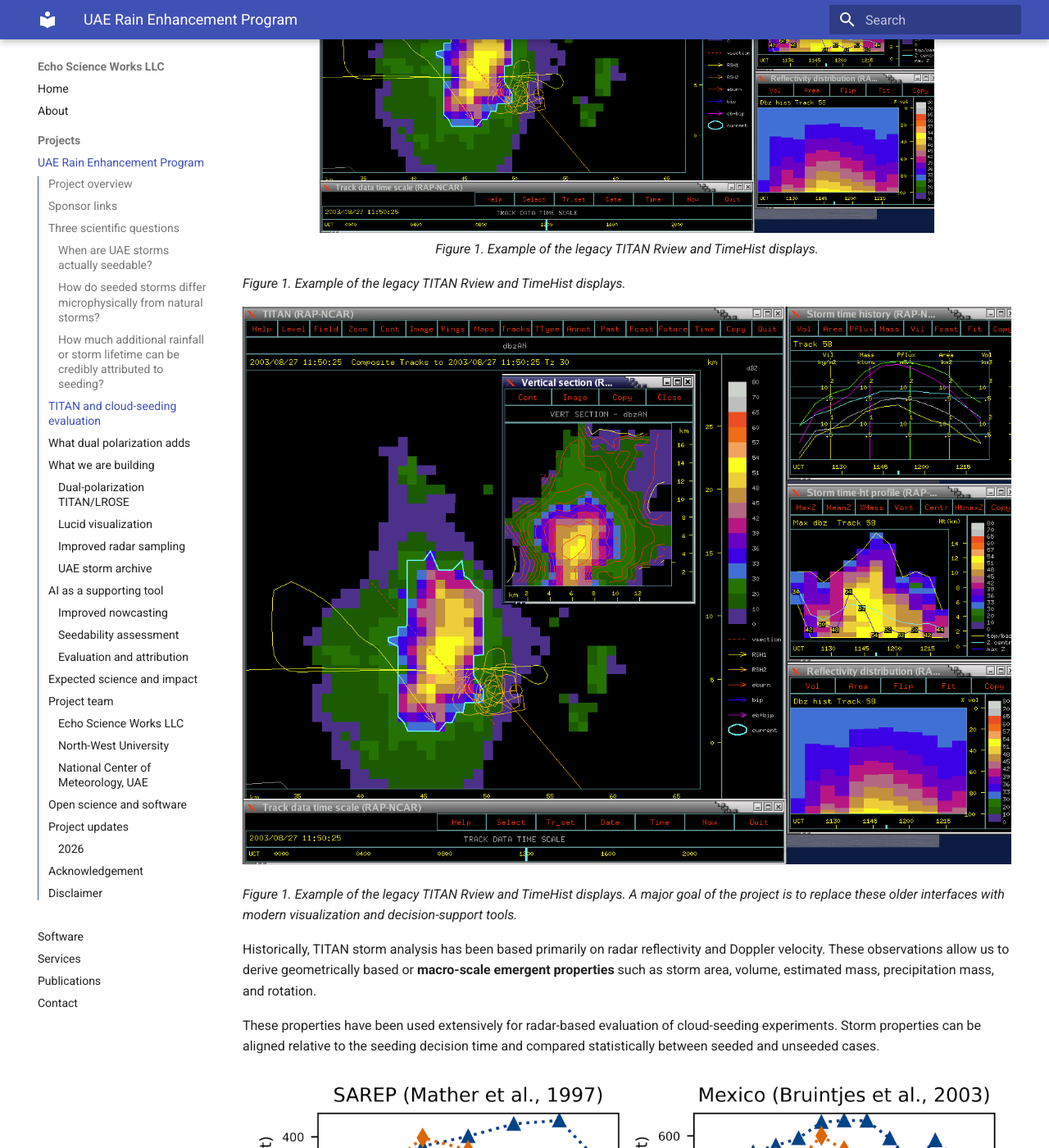
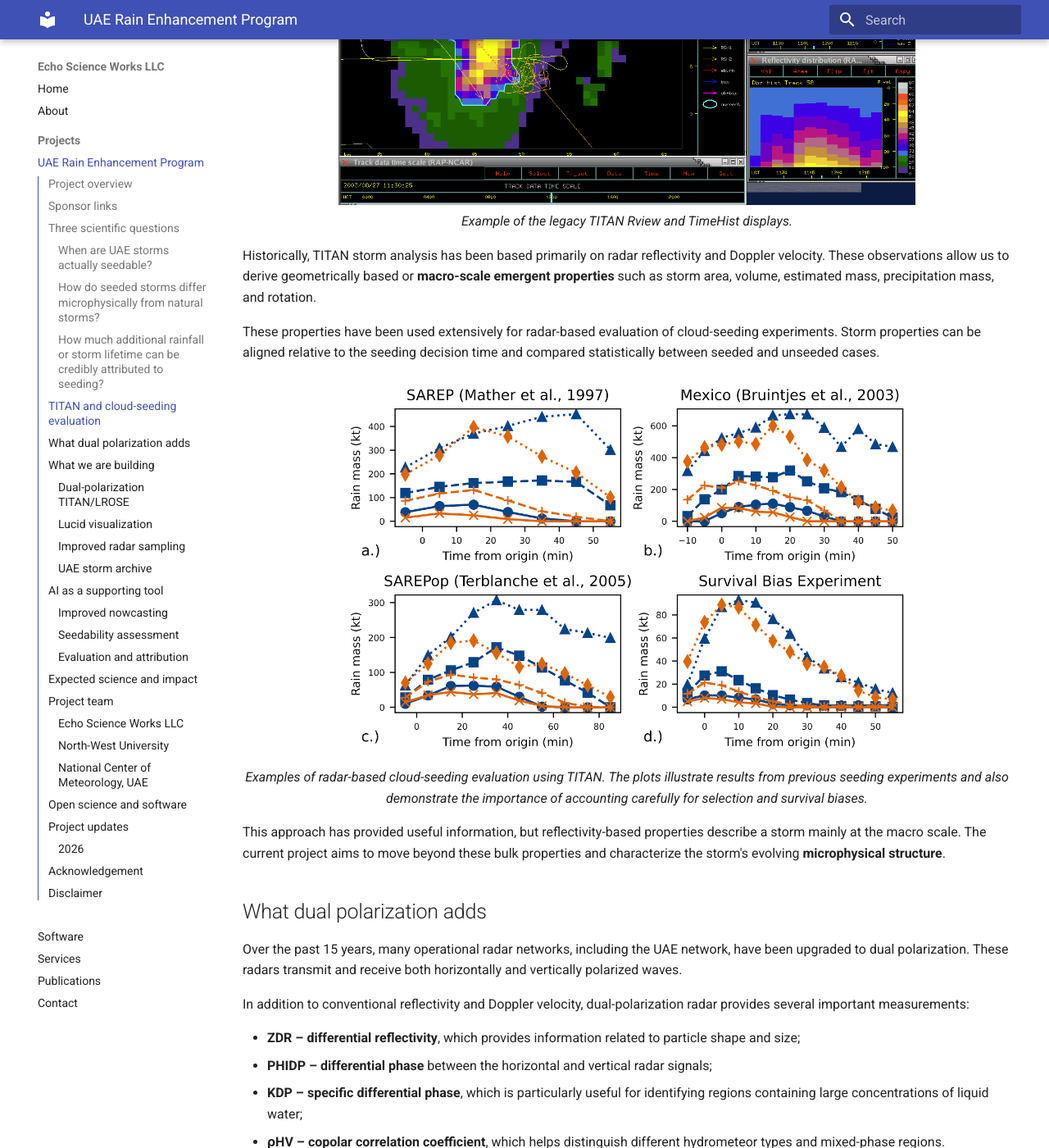
Before and after one commit to mike-dixon/echoscienceworks, an MkDocs documentation site: the page built from docs/uaerep.md, in a window 1280 px wide and 1400 px high, scrolled down 1892 px. Shown: the whole window at 82% size. Built offline with MkDocs 1.6.1 and Material for MkDocs 9.7.7, drawn with Linux system fonts in a browser that asks for light colours; some of the changed text lies outside the part shown.

Commit message:
Adding figures to uaerep

```diff
--- a/docs/uaerep.md
+++ b/docs/uaerep.md
@@ -44,24 +44,22 @@ The legacy LROSE Rview and TimeHist displays were developed to support these act
 <p align="center">
   <img src="/images/uaerep/titan-rview-timehist.png"
        alt="TITAN Rview and TimeHist displays"
-       style="width: 80%;">
+       style="width: 75%;">
   <br>
-  <em>Figure 1. Example of the legacy TITAN Rview and TimeHist displays.</em>
+  <em>Example of the legacy TITAN Rview and TimeHist displays.</em>
 </p>
-
-*Figure 1. Example of the legacy TITAN Rview and TimeHist displays.*
-
-![Legacy TITAN Rview and TimeHist displays showing storm and aircraft tracks, radar plan view and vertical section, and storm-track time history.](images/uaerep/titan-rview-timehist.png)
-
-*Figure 1. Example of the legacy TITAN Rview and TimeHist displays. A major goal of the project is to replace these older interfaces with modern visualization and decision-support tools.*
 
 Historically, TITAN storm analysis has been based primarily on radar reflectivity and Doppler velocity. These observations allow us to derive geometrically based or **macro-scale emergent properties** such as storm area, volume, estimated mass, precipitation mass, and rotation.
 
 These properties have been used extensively for radar-based evaluation of cloud-seeding experiments. Storm properties can be aligned relative to the seeding decision time and compared statistically between seeded and unseeded cases.
 
-![Radar-based seeding evaluation plots comparing seeded and unseeded storm populations in previous experiments and illustrating potential survival bias.](images/uaerep/seeding-evaluation.png)
-
-*Figure 2. Examples of radar-based cloud-seeding evaluation using TITAN. The plots illustrate results from previous seeding experiments and also demonstrate the importance of accounting carefully for selection and survival biases.*
+<p align="center">
+  <img src="/images/uaerep/seeding-evaluation.png"
+       alt="Seeding evaluation statistics"
+       style="width: 75%;">
+  <br>
+  <em>Examples of radar-based cloud-seeding evaluation using TITAN. The plots illustrate results from previous seeding experiments and also demonstrate the importance of accounting carefully for selection and survival biases.</em>
+</p>
 
 This approach has provided useful information, but reflectivity-based properties describe a storm mainly at the macro scale. The current project aims to move beyond these bulk properties and characterize the storm's evolving **microphysical structure**.
 
@@ -80,9 +78,13 @@ These measurements allow us to examine both the macro-scale structure of a storm
 
 For example, vertical **ZDR and KDP columns** can provide information about liquid water and particle growth within convective updrafts. Combining the radar fields with atmospheric temperature information also allows us to estimate **Particle Identification (PID)**, distinguishing regions dominated by rain, snow, graupel, hail, mixed-phase particles, and other hydrometeors.
 
-![Vertical section through a thunderstorm, showing Particle ID deduced from dual-polarization signatures.](images/uaerep/pid_rhi.png)
-
-*Figure 2. How dual-polarization radar can help to deduce the microphysical composition of a convective storm.
+<p align="center">
+  <img src="/images/uaerep/pid_rhi.png"
+       alt="PID vertical section"
+       style="width: 75%;">
+  <br>
+  <em>How dual-polarization radar can help to deduce the microphysical composition of a convective storm.</em>
+</p>
 
 Dual polarization also improves radar-based **Quantitative Precipitation Estimation (QPE)**.
 
```
